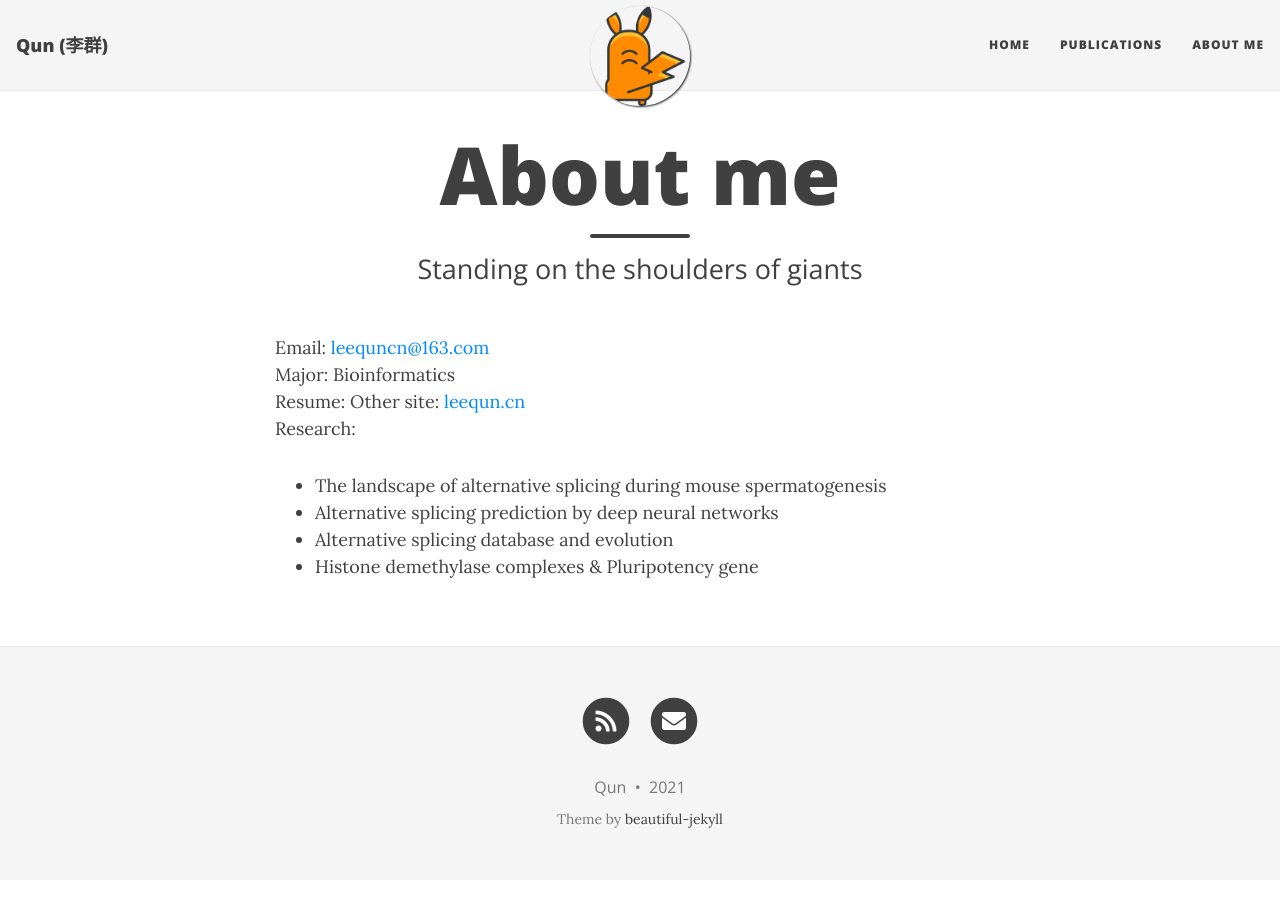
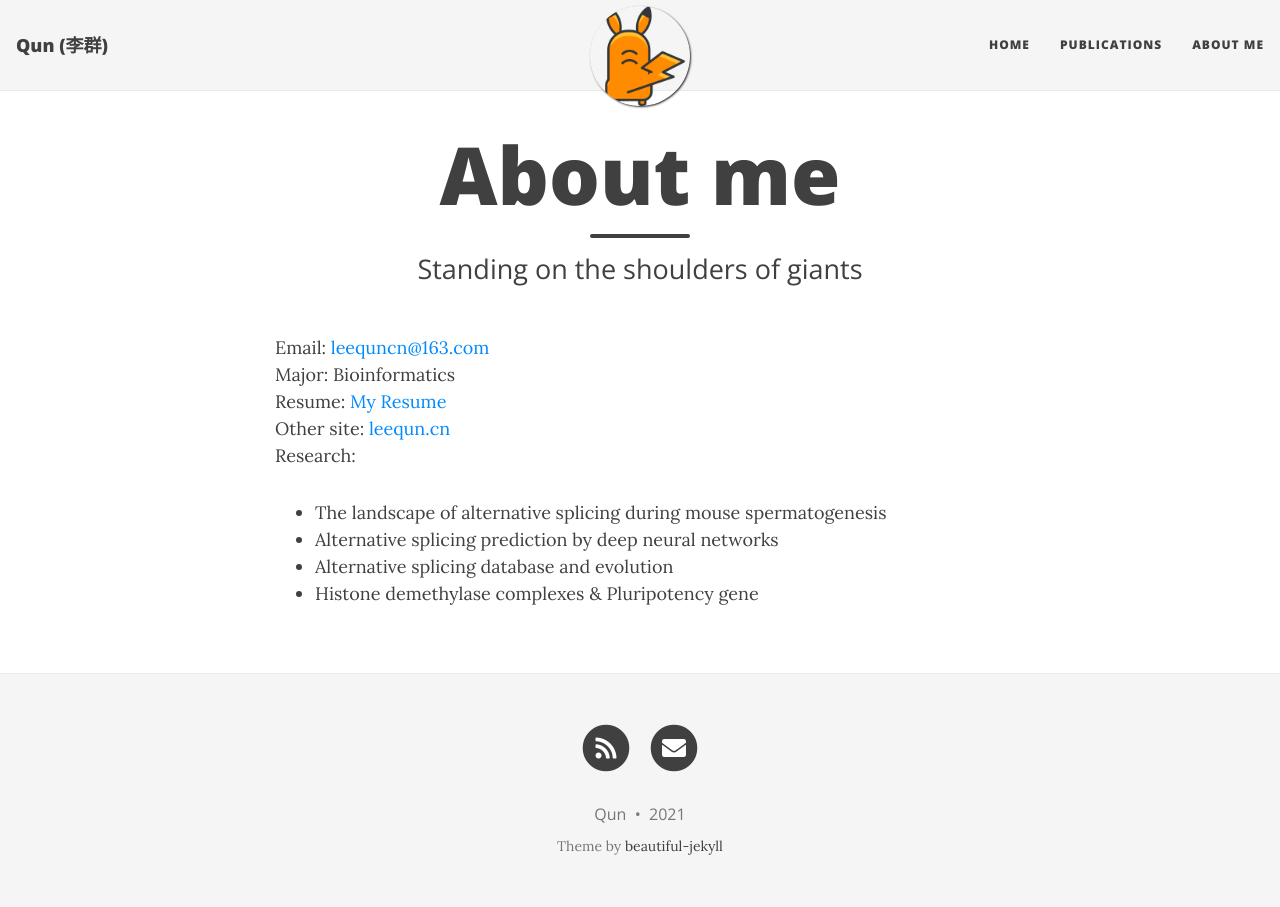
Before and after one commit to leequn/leequn.github.io, a Jekyll site: the page built from aboutme.md, in a window 1280 px wide. Built offline with Jekyll 4.4.1, drawn with Linux system fonts in a browser that asks for light colours; nearby versions of some CDN libraries; comment, search, counter and statistics services are not loaded.

Commit message:
Update aboutme.md

```diff
--- a/aboutme.md
+++ b/aboutme.md
@@ -8,7 +8,7 @@ desp:
 ---
 Email: <a href="mailto:leequncn@163.com" target="_blank">leequncn@163.com</a><br>
 Major: Bioinformatics <br>
-Resume:
+Resume: [My Resume](/resources/Resume/resume.html)<br>
 Other site: <a href="http://www.leequn.cn/" target="_blank">leequn.cn</a> <br>
 Research:
 - The landscape of alternative splicing during mouse spermatogenesis
```
